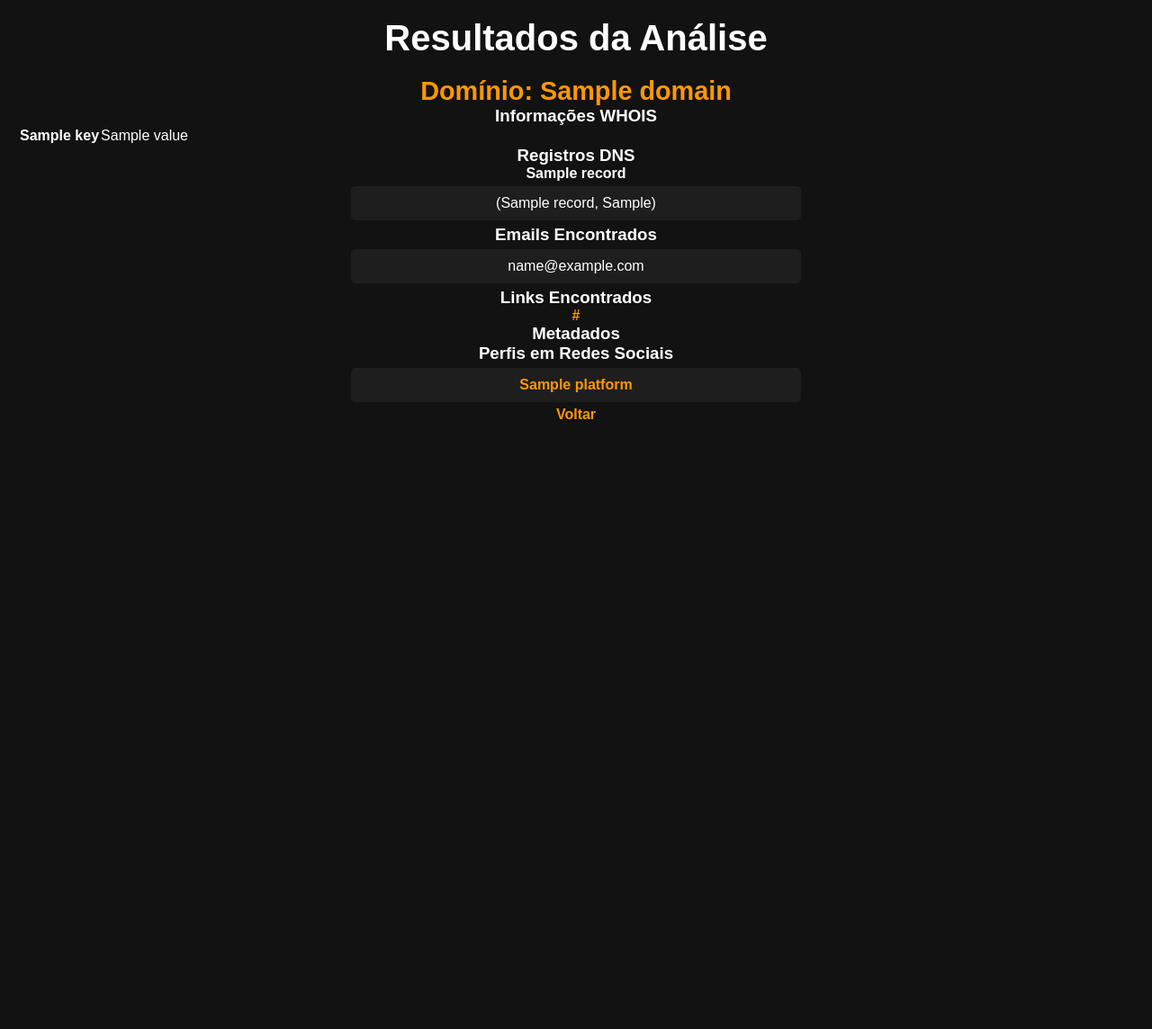
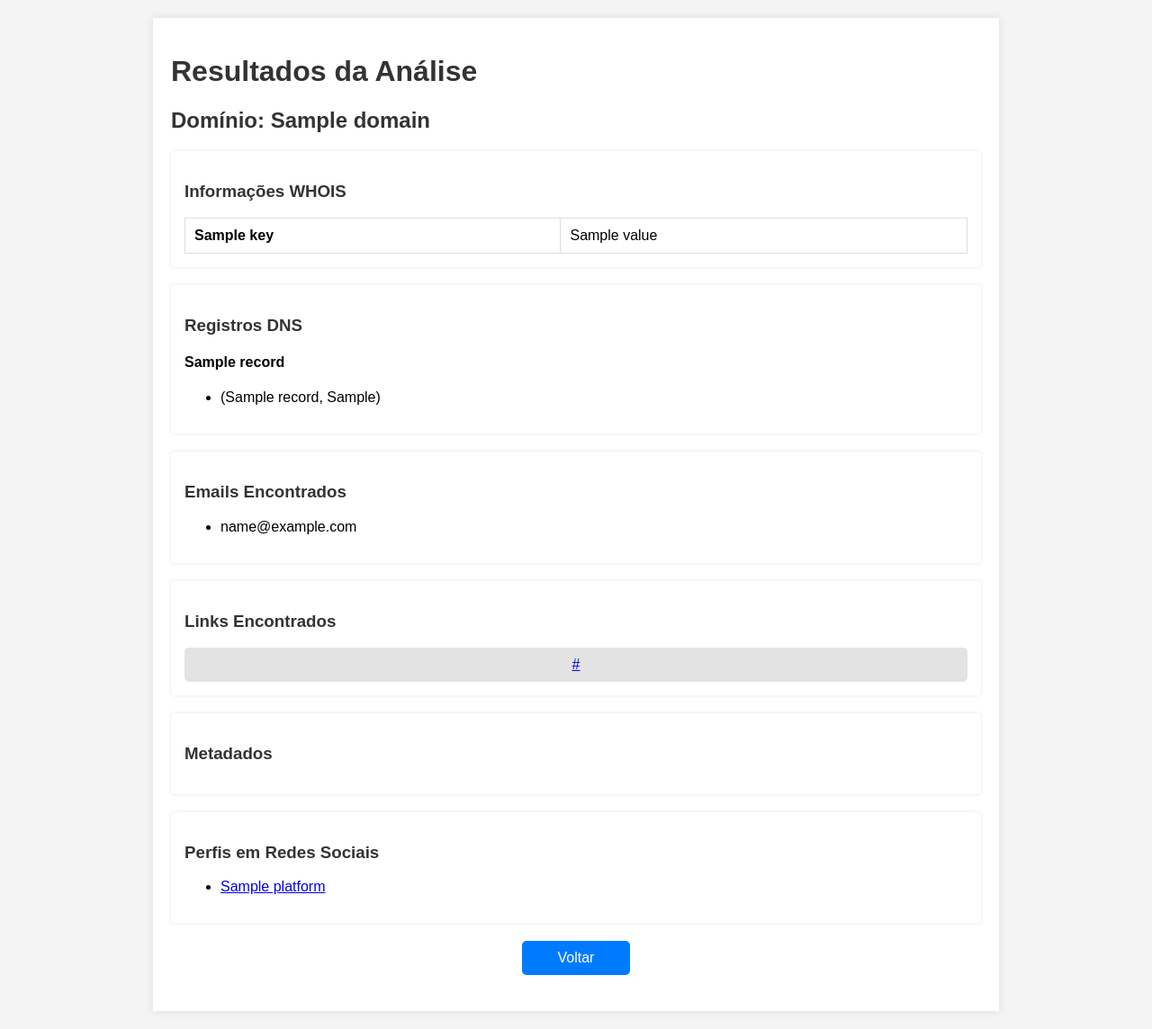
Before and after one commit to escariao/osint-toolkit, a Flask app: template templates/index.html in a window 1280 px wide. Shown: the whole page at 90% size. Before the commit the page ends 466 px from the top, so only its background shows below. Run offline with Flask 2, Linux system fonts and the light colour scheme; the template is opened without the code that fills it: most values are stand-ins (such as "Sample title", 1, 10 or a date in 2020).

Commit message:
Add files via upload

```diff
--- a/static/style.css
+++ b/static/style.css
@@ -1,90 +1,60 @@
-/* Reset e fonte global */
-* {
+body {
+    font-family: Arial, sans-serif;
+    background-color: #f4f4f4;
     margin: 0;
-    padding: 0;
-    box-sizing: border-box;
-    font-family: 'Poppins', sans-serif;
-}
-
-body {
-    background-color: #121212;
-    color: #ffffff;
-    text-align: center;
     padding: 20px;
 }
-
-/* Cabeçalho */
-h1 {
-    font-size: 2.5rem;
+.container {
+    max-width: 900px;
+    margin: auto;
+    background: white;
+    padding: 20px;
+    box-shadow: 0px 0px 10px rgba(0, 0, 0, 0.1);
+}
+h1, h2, h3 {
+    color: #333;
+}
+section {
     margin-bottom: 20px;
+    padding: 15px;
+    background: #fff;
+    border-radius: 5px;
+    box-shadow: 0px 0px 5px rgba(0, 0, 0, 0.1);
 }
-
-/* Formulário */
-form {
-    background-color: #1e1e1e;
-    padding: 20px;
-    border-radius: 10px;
-    width: 90%;
-    max-width: 400px;
+table {
+    width: 100%;
+    border-collapse: collapse;
+}
+table, th, td {
+    border: 1px solid #ddd;
+}
+th, td {
+    padding: 10px;
+    text-align: left;
+}
+th {
+    background: #007BFF;
+    color: white;
+}
+.grid {
+    display: grid;
+    grid-template-columns: repeat(auto-fit, minmax(200px, 1fr));
+    gap: 10px;
+}
+.grid-item {
+    background: #e3e3e3;
+    padding: 10px;
+    border-radius: 5px;
+    text-align: center;
+}
+.back-button {
+    display: block;
+    width: 100px;
     margin: 20px auto;
-    box-shadow: 0px 4px 10px rgba(0, 0, 0, 0.5);
+    padding: 10px;
+    text-align: center;
+    background: #007BFF;
+    color: white;
+    text-decoration: none;
+    border-radius: 5px;
 }
-
-input {
-    width: 100%;
-    padding: 12px;
-    border: none;
-    border-radius: 5px;
-    margin-bottom: 15px;
-    font-size: 1rem;
-    background-color: #333;
-    color: #ffffff;
-}
-
-button {
-    width: 100%;
-    padding: 12px;
-    border: none;
-    border-radius: 5px;
-    background-color: #ff9800;
-    color: #ffffff;
-    font-size: 1rem;
-    cursor: pointer;
-    transition: 0.3s;
-}
-
-button:hover {
-    background-color: #e68900;
-}
-
-/* Resultados */
-h2 {
-    margin-top: 20px;
-    font-size: 1.8rem;
-    color: #ff9800;
-}
-
-ul {
-    list-style: none;
-    padding: 0;
-}
-
-li {
-    background-color: #1e1e1e;
-    padding: 10px;
-    margin: 5px auto;
-    border-radius: 5px;
-    width: 90%;
-    max-width: 500px;
-    word-break: break-word;
-}
-
-a {
-    color: #ff9800;
-    text-decoration: none;
-    font-weight: bold;
-}
-
-a:hover {
-    text-decoration: underline;
-}
```
